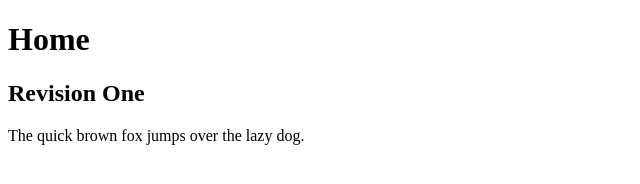
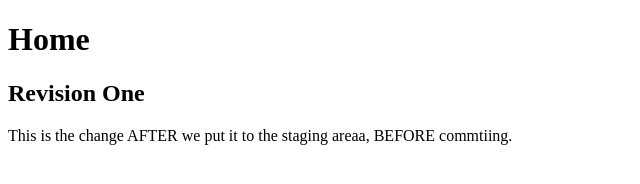
Before and after one commit to testacc4GitHub/lynda_git_tutorial, a plain HTML site: page index.html in a window 1280 px wide. Shown: the whole page, without its empty margins (0-640 px from the left). Drawn offline with Linux system fonts and the light colour scheme.

Commit message:
messing around with checkout

```diff
--- a/index.html
+++ b/index.html
@@ -8,6 +8,6 @@
 	<body>
 		<h1>Home</h1>
 		<h2>Revision One</h2>
-		<p>The quick brown fox jumps over the lazy dog.</p>
+		<p>This is the change AFTER we put it to the staging areaa, BEFORE commtiing.</p>
 	</body>
 </html>
```
